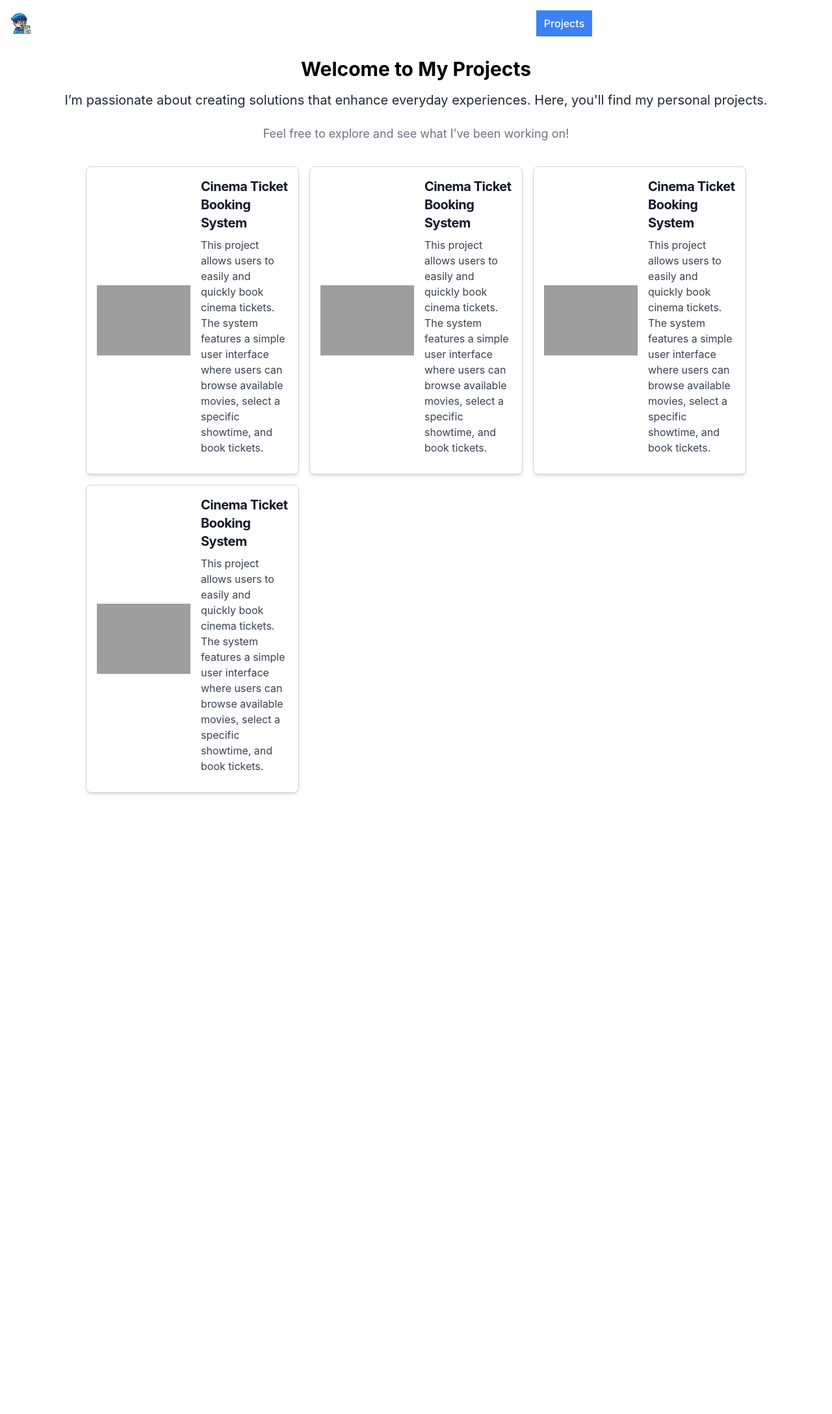
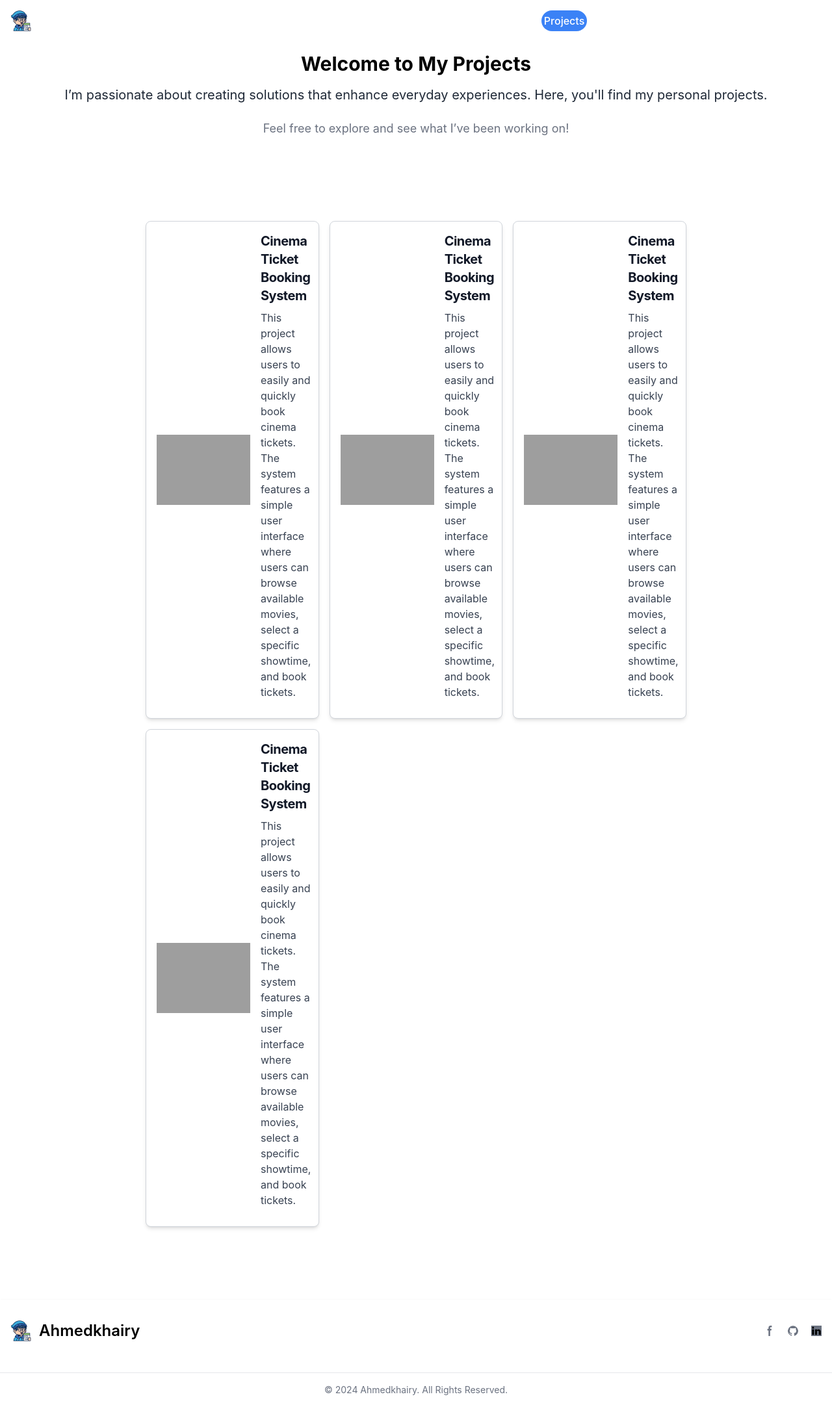
Before and after one commit to Ahmedkhairy0106/Personal-Portfolio-Website, a Django app: page /projects/ in a window 1280 px wide. Shown: the whole page at 65% size. Before the commit the page ends 1223 px from the top, so only its background shows below. Run offline with Django 5.2, Linux system fonts and the light colour scheme; grey boxes are pictures that could not be loaded.

Commit message:
Ahmedkhairy0106-Portfolio-Project

```diff
--- a/Portfolio/home/static/src/styles.css
+++ b/Portfolio/home/static/src/styles.css
@@ -604,6 +604,14 @@ video {
   position: static;
 }
 
+.sticky {
+  position: sticky;
+}
+
+.top-0 {
+  top: 0px;
+}
+
 .mx-28 {
   margin-left: 7rem;
   margin-right: 7rem;
@@ -612,6 +620,11 @@ video {
 .mx-auto {
   margin-left: auto;
   margin-right: auto;
+}
+
+.my-6 {
+  margin-top: 1.5rem;
+  margin-bottom: 1.5rem;
 }
 
 .mb-2 {
@@ -678,8 +695,16 @@ video {
   height: 2.5rem;
 }
 
+.h-4 {
+  height: 1rem;
+}
+
 .h-40 {
   height: 10rem;
+}
+
+.h-44 {
+  height: 11rem;
 }
 
 .h-48 {
@@ -700,6 +725,10 @@ video {
 
 .w-10 {
   width: 2.5rem;
+}
+
+.w-4 {
+  width: 1rem;
 }
 
 .w-48 {
@@ -764,6 +793,12 @@ video {
   margin-left: calc(0.75rem * calc(1 - var(--tw-space-x-reverse)));
 }
 
+.space-x-5 > :not([hidden]) ~ :not([hidden]) {
+  --tw-space-x-reverse: 0;
+  margin-right: calc(1.25rem * var(--tw-space-x-reverse));
+  margin-left: calc(1.25rem * calc(1 - var(--tw-space-x-reverse)));
+}
+
 .space-y-8 > :not([hidden]) ~ :not([hidden]) {
   --tw-space-y-reverse: 0;
   margin-top: calc(2rem * calc(1 - var(--tw-space-y-reverse)));
@@ -839,6 +864,11 @@ video {
   background-color: rgb(249 250 251 / var(--tw-bg-opacity));
 }
 
+.bg-gray-500 {
+  --tw-bg-opacity: 1;
+  background-color: rgb(107 114 128 / var(--tw-bg-opacity));
+}
+
 .bg-primary-700 {
   --tw-bg-opacity: 1;
   background-color: rgb(29 78 216 / var(--tw-bg-opacity));
@@ -862,16 +897,20 @@ video {
   padding: 0.625rem;
 }
 
+.p-20 {
+  padding: 5rem;
+}
+
+.p-28 {
+  padding: 7rem;
+}
+
 .p-3 {
   padding: 0.75rem;
 }
 
 .p-4 {
   padding: 1rem;
-}
-
-.p-5 {
-  padding: 1.25rem;
 }
 
 .px-2 {
@@ -1131,9 +1205,27 @@ video {
   --tw-ring-color: rgb(59 130 246 / var(--tw-ring-opacity));
 }
 
+.focus\:ring-blue-200:focus {
+  --tw-ring-opacity: 1;
+  --tw-ring-color: rgb(191 219 254 / var(--tw-ring-opacity));
+}
+
 @media (min-width: 640px) {
   .sm\:col-span-2 {
     grid-column: span 2 / span 2;
+  }
+
+  .sm\:mx-auto {
+    margin-left: auto;
+    margin-right: auto;
+  }
+
+  .sm\:mb-0 {
+    margin-bottom: 0px;
+  }
+
+  .sm\:flex {
+    display: flex;
   }
 
   .sm\:w-fit {
@@ -1143,6 +1235,22 @@ video {
 
   .sm\:grid-cols-2 {
     grid-template-columns: repeat(2, minmax(0, 1fr));
+  }
+
+  .sm\:items-center {
+    align-items: center;
+  }
+
+  .sm\:justify-center {
+    justify-content: center;
+  }
+
+  .sm\:justify-between {
+    justify-content: space-between;
+  }
+
+  .sm\:text-center {
+    text-align: center;
   }
 
   .sm\:text-xl {
@@ -1246,9 +1350,13 @@ video {
     padding: 0px;
   }
 
-  .md\:text-blue-700 {
-    --tw-text-opacity: 1;
-    color: rgb(29 78 216 / var(--tw-text-opacity));
+  .md\:p-1 {
+    padding: 0.25rem;
+  }
+
+  .md\:py-8 {
+    padding-top: 2rem;
+    padding-bottom: 2rem;
   }
 
   .md\:hover\:bg-transparent:hover {
@@ -1262,6 +1370,11 @@ video {
 }
 
 @media (min-width: 1024px) {
+  .lg\:my-4 {
+    margin-top: 1rem;
+    margin-bottom: 1rem;
+  }
+
   .lg\:mb-16 {
     margin-bottom: 4rem;
   }
--- a/Portfolio/home/templates/base.html
+++ b/Portfolio/home/templates/base.html
@@ -1,6 +1,6 @@
 {% load static %}
-
-<nav class="border-gray-200 {% if request.path == '/' or request.path == '/about/' or request.path == '/projects/' or request.path == '/all_projects/'%}dark:bg-gray-900{% else %}bg-white{% endif %}">
+{% block header %}
+<nav class="border-gray-200 sticky top-0 {% if request.path == '/' or request.path == '/about/' or request.path == '/projects/' or request.path == '/all_projects/'%}dark:bg-gray-900{% else %}bg-white{% endif %}">
     <div class="max-w-screen-xl flex flex-wrap items-center justify-between mx-auto p-4">
         <a href="{% url 'HOME' %}" class="flex items-center space-x-3 rtl:space-x-reverse">
             <img src="{% static 'images/programmer.png' %}" class="h-8" alt="char Logo" />
@@ -24,24 +24,66 @@
             <ul class="flex flex-col font-medium p-4 md:p-0 mt-4 rounded-lg md:space-x-8 rtl:space-x-reverse md:flex-row md:mt-0 {% if request.path == '/' or request.path == '/about/' or request.path == '/projects/' or request.path == '/all_projects/'%}dark:bg-gray-900{% else %}md:bg-white{% endif %}">
                 <li>
                     <a href="{% url 'HOME' %}"
-                        class="block py-2 px-3 {% if request.path == '/' %}text-white bg-blue-500 md:p-0.5 {% elif request.path == '/contact/' %}text-black md:p-0 rounded hover:text-blue-700 dark:hover:text-blue-500 md:hover:bg-transparent md:hover:text-blue-700 md:dark:hover:text-blue-500{% else %}text-white md:p-0 rounded hover:text-blue-700 dark:hover:text-blue-500 md:hover:bg-transparent md:hover:text-blue-700 md:dark:hover:text-blue-500{% endif %}">Home</a>
+                        class="block py-2 px-3 {% if request.path == '/' %}text-white bg-blue-500 md:p-1 rounded-full {% elif request.path == '/contact/' %}text-black md:p-0 rounded hover:text-blue-700 dark:hover:text-blue-500 md:hover:bg-transparent md:hover:text-blue-700 md:dark:hover:text-blue-500{% else %}text-white md:p-0 rounded hover:text-blue-700 dark:hover:text-blue-500 md:hover:bg-transparent md:hover:text-blue-700 md:dark:hover:text-blue-500{% endif %}">Home</a>
                 </li>
                 <li>
                     <a href="{% url 'ABOUT' %}"
-                        class="block py-2 px-3 {% if request.path == '/about/' %}text-white bg-blue-500 md:p-0.5 {% elif request.path == '/contact/' %}text-black md:p-0 rounded hover:text-blue-700 dark:hover:text-blue-500 md:hover:bg-transparent md:hover:text-blue-700 md:dark:hover:text-blue-500{% else %}text-white md:p-0 rounded hover:text-blue-700 dark:hover:text-blue-500 md:hover:bg-transparent md:hover:text-blue-700 md:dark:hover:text-blue-500{% endif %}">About</a>
+                        class="block py-2 px-3 {% if request.path == '/about/' %}text-white bg-blue-500 md:p-1 rounded-full {% elif request.path == '/contact/' %}text-black md:p-0 rounded hover:text-blue-700 dark:hover:text-blue-500 md:hover:bg-transparent md:hover:text-blue-700 md:dark:hover:text-blue-500{% else %}text-white md:p-0 rounded hover:text-blue-700 dark:hover:text-blue-500 md:hover:bg-transparent md:hover:text-blue-700 md:dark:hover:text-blue-500{% endif %}">About</a>
                 </li>
                 <li>
                     <a href="{% url 'CONTACT' %}"
-                        class="block py-2 px-3 {% if request.path == '/contact/' %}text-white bg-blue-500 md:p-0.5 {% else %}text-white md:p-0 rounded hover:text-blue-700 dark:hover:text-blue-500 md:hover:bg-transparent md:hover:text-blue-700 md:dark:hover:text-blue-500{% endif %}">Contact</a>
+                        class="block py-2 px-3 {% if request.path == '/contact/' %}text-white bg-blue-500 md:p-1 rounded-full {% else %}text-white md:p-0 rounded hover:text-blue-700 dark:hover:text-blue-500 md:hover:bg-transparent md:hover:text-blue-700 md:dark:hover:text-blue-500{% endif %}">Contact</a>
                 </li>
                 <li>
                     <a href="{% url 'PROJECTS' %}"
-                        class="block py-2 px-3 {% if request.path == '/projects/' %}text-white bg-blue-500 md:p-0.5 {% elif request.path == '/contact/' %}text-black md:p-0 rounded hover:text-blue-700 dark:hover:text-blue-500 md:hover:bg-transparent md:hover:text-blue-700 md:dark:hover:text-blue-500{% else %}text-white md:p-0 rounded hover:text-blue-700 dark:hover:text-blue-500 md:hover:bg-transparent md:hover:text-blue-700 md:dark:hover:text-blue-500{% endif %}">Projects</a>
+                        class="block py-2 px-3 {% if request.path == '/projects/' %}text-white bg-blue-500 md:p-1 rounded-full {% elif request.path == '/contact/' %}text-black md:p-0 rounded hover:text-blue-700 dark:hover:text-blue-500 md:hover:bg-transparent md:hover:text-blue-700 md:dark:hover:text-blue-500{% else %}text-white md:p-0 rounded hover:text-blue-700 dark:hover:text-blue-500 md:hover:bg-transparent md:hover:text-blue-700 md:dark:hover:text-blue-500{% endif %}">Projects</a>
                 </li>
             </ul>
         </div>
     </div>
 </nav>
+{% endblock header %}
 
 {% block content %}
-{% endblock %}
+{% endblock content %}
+
+{% block footer %}
+
+
+
+<footer class="bg-white shadow dark:bg-gray-900 h-44">
+    <div class="w-full max-w-screen-xl mx-auto p-4 md:py-8">
+        <div class="sm:flex sm:items-center sm:justify-between">
+            <a href="{% url 'HOME' %}" class="flex items-center mb-4 sm:mb-0 space-x-3 rtl:space-x-reverse">
+                <img src= {% static 'images/programmer.png' %} class="h-8" alt= "Footer Logo" />
+                <span class="self-center text-2xl font-semibold whitespace-nowrap dark:text-white">Ahmedkhairy</span>
+            </a>
+            <div class="flex mt-4 sm:justify-center md:mt-0 space-x-5 rtl:space-x-reverse">
+                <a href="https://www.facebook.com/Ahmedkhairy0106/" class="text-gray-500 hover:text-gray-900 dark:hover:text-white" target="_blank">
+                    <svg class="w-4 h-4" aria-hidden="true" fill="currentColor" viewBox="0 0 8 19">
+                        <path fill-rule="evenodd" d="M6.135 3H8V0H6.135a4.147 4.147 0 0 0-4.142 4.142V6H0v3h2v9.938h3V9h2.021l.592-3H5V3.591A.6.6 0 0 1 5.592 3h.543Z" clip-rule="evenodd"/>
+                    </svg>
+                    <span class="sr-only">Facebook page</span>
+                </a>
+                <a href="https://github.com/Ahmedkhairy0106" class="text-gray-500 hover:text-gray-900 dark:hover:text-white" target="_blank">
+                    <svg class="w-4 h-4" aria-hidden="true" fill="currentColor" viewBox="0 0 20 20">
+                        <path fill-rule="evenodd" d="M10 .333A9.911 9.911 0 0 0 6.866 19.65c.5.092.678-.215.678-.477 0-.237-.01-1.017-.014-1.845-2.757.6-3.338-1.169-3.338-1.169a2.627 2.627 0 0 0-1.1-1.451c-.9-.615.07-.6.07-.6a2.084 2.084 0 0 1 1.518 1.021 2.11 2.11 0 0 0 2.884.823c.044-.503.268-.973.63-1.325-2.2-.25-4.516-1.1-4.516-4.9A3.832 3.832 0 0 1 4.7 7.068a3.56 3.56 0 0 1 .095-2.623s.832-.266 2.726 1.016a9.409 9.409 0 0 1 4.962 0c1.89-1.282 2.717-1.016 2.717-1.016.366.83.402 1.768.1 2.623a3.827 3.827 0 0 1 1.02 2.659c0 3.807-2.319 4.644-4.525 4.889a2.366 2.366 0 0 1 .673 1.834c0 1.326-.012 2.394-.012 2.72 0 .263.18.572.681.475A9.911 9.911 0 0 0 10 .333Z" clip-rule="evenodd"/>
+                    </svg>
+                    <span class="sr-only">GitHub account</span>
+                </a>
+                <a href="https://www.linkedin.com/in/ahmedkhairy0106/" class="bg-gray-500 hover:bg-gray-900 dark:hover:bg-white" target="_blank">
+                    <svg class="w-4 h-4" aria-hidden="true" fill="currentColor" viewBox="0 0 48 48">
+                        <path fill-rule="evenodd" d="M8.421,14h0.052l0,0C11.263,14,13,12,13,9.5C12.948,6.945,11.263,5,8.526,5S4,6.945,4,9.5	C4,12,5.736,14,8.421,14z M4,17h9v26H4V17z M44,26.5c0-5.247-4.253-9.5-9.5-9.5c-3.053,0-5.762,1.446-7.5,3.684V17h-9v26h9V28l0,0	c0-2.209,1.791-4,4-4s4,1.791,4,4v15h9C44,43,44,27.955,44,26.5z"></path>
+                    </svg>
+                    <span class="sr-only">linkedin account</span>
+                </a>
+            </div>
+        </div>
+    </div>
+    <div>
+        <hr class="my-6 border-gray-200 sm:mx-auto dark:border-gray-700 lg:my-4"/>
+        <span class="block text-sm text-gray-500 sm:text-center dark:text-gray-400 mb-2">© 2024 <a href="https://www.linkedin.com/in/ahmedkhairy0106/" class="hover:underline" target="_blank">Ahmedkhairy</a>. All Rights Reserved.</span>
+    </div>
+</footer>
+
+{% endblock footer %}
--- a/Portfolio/home/templates/home/about.html
+++ b/Portfolio/home/templates/home/about.html
@@ -36,3 +36,8 @@
 </html>
 
 {% endblock %}
+
+
+{% block footer %}
+{{ block.super }}
+{% endblock footer %}
--- a/Portfolio/home/templates/home/projects.html
+++ b/Portfolio/home/templates/home/projects.html
@@ -1,5 +1,11 @@
-{% extends "base.html" %} {% block content %} {% load static %}
+{% extends "base.html" %}
+{% load static %}
 
+{% block header %}
+    {{ block.super }}
+{% endblock %}
+
+{% block content %}
 <!DOCTYPE html>
 <html lang="en">
   <head>
@@ -21,7 +27,7 @@
       </p>
     </div>
     <div
-      class="projects_card grid grid-cols-1 sm:grid-cols-2 md:grid-cols-3 gap-4 justify-center p-5 mx-28"
+      class="projects_card grid grid-cols-1 sm:grid-cols-2 md:grid-cols-3 gap-4 justify-center p-28 mx-28"
     >
       {% for project in projects %}
       <div>
@@ -52,4 +58,9 @@
   </body>
 </html>
 
+{% endblock content %}
+
+
+{% block footer %}
+    {{ block.super }}
 {% endblock %}
--- a/Portfolio/tailwind.config.js
+++ b/Portfolio/tailwind.config.js
@@ -1,9 +1,7 @@
 /** @type {import('tailwindcss').Config} */
 module.exports = {
   content: [
-    './home/templates/home/**/*.html',
-    './home/templates/partials/**/*.html',
-    // Add paths to other apps if necessary
+    './home/templates/**/*.html',
   ],
   theme: {
     extend: {
```
Also changed, not shown: other parts of Portfolio/home/static/src/styles.css (+73 -37 lines), Portfolio/home/templates/home/all_projects.html (+19 -3 lines), Portfolio/home/templates/home/homePage.html (+12 -1 lines).
